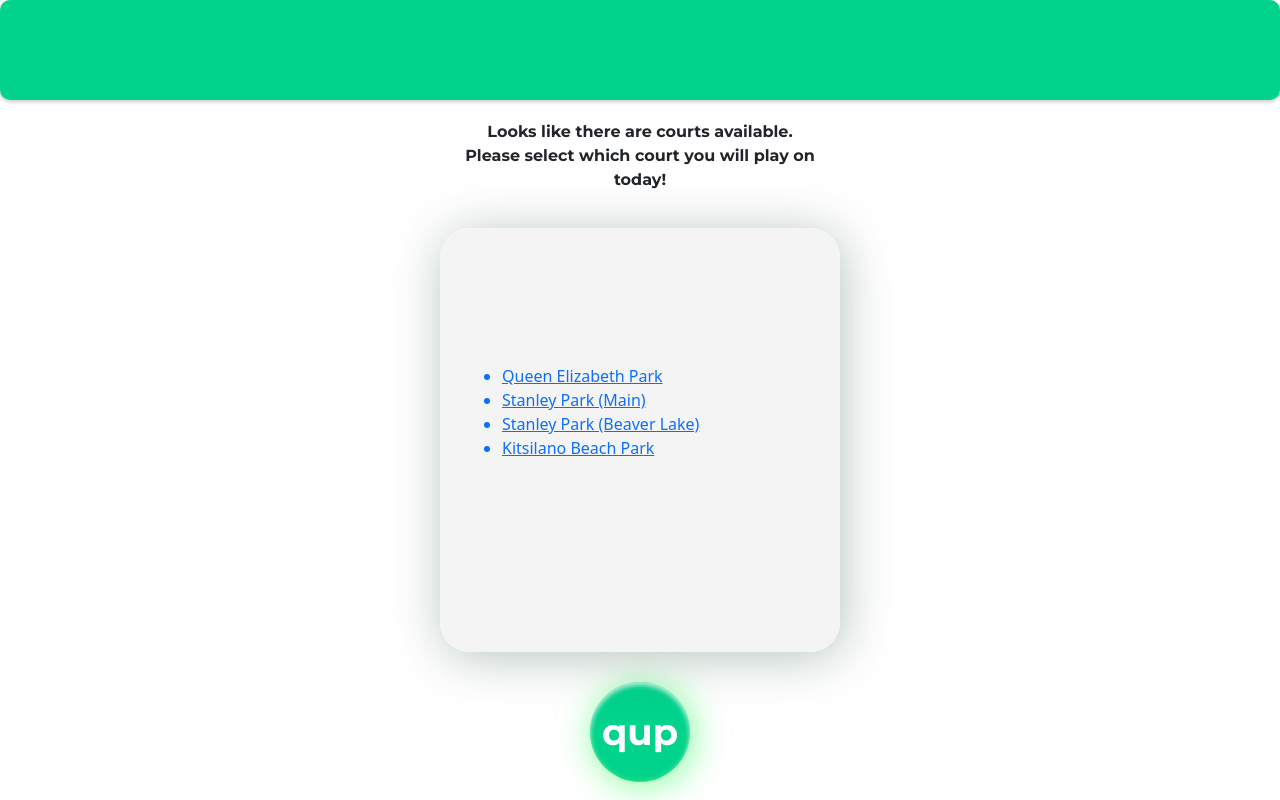
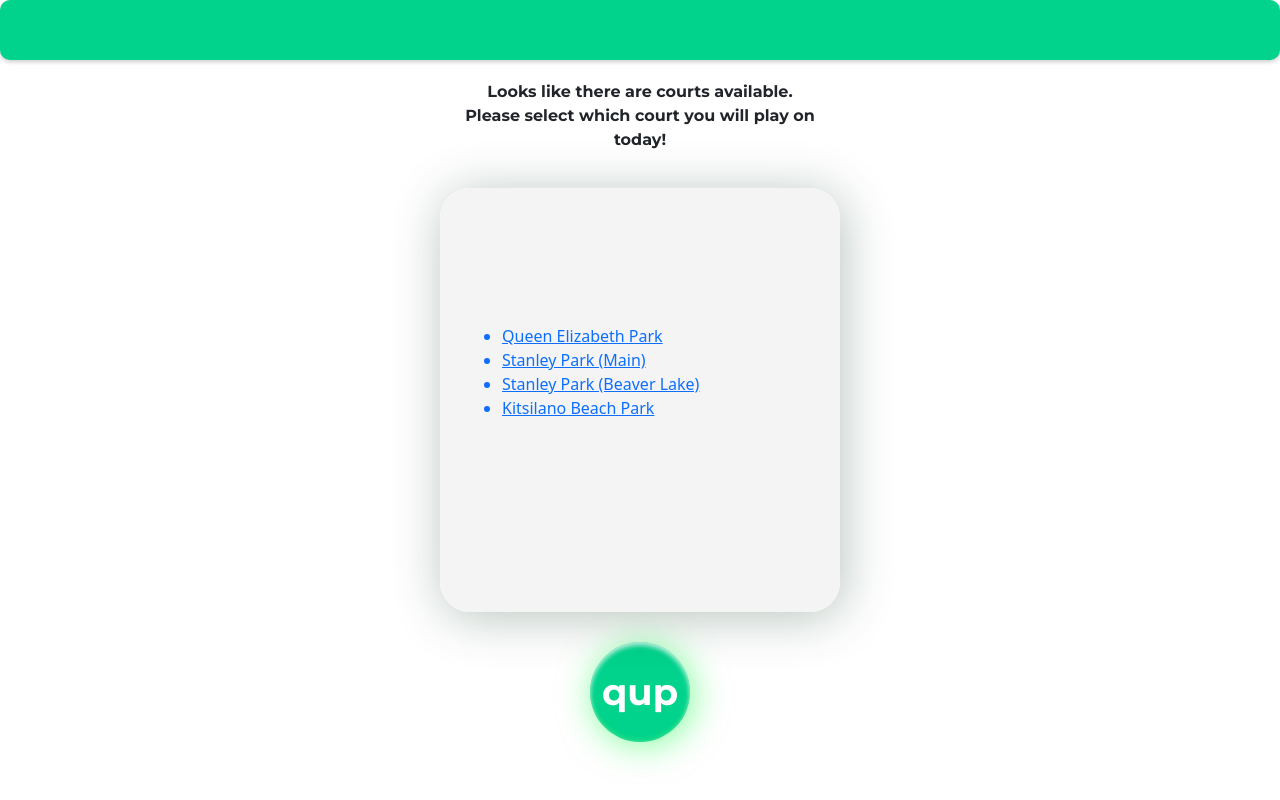
Before and after one commit to germainechu/CourtFinder-WebApp, a React (Create React App) app in the folder queup/: page /queue in a window 1280 px wide. Built offline with nearby package versions, Linux system fonts and the light colour scheme; no server answers.

Commit message:
many changes

```diff
--- a/queup/src/components/SecondPage/LocationHeader/LocationHeader.css
+++ b/queup/src/components/SecondPage/LocationHeader/LocationHeader.css
@@ -1,13 +1,18 @@
+.location-header--container {
+  display: flex;
+  background-color: var(--green-colour);
+  box-shadow: 0 2px 4px rgba(0, 0, 0, 0.2);
+  border-radius: 10px;
+  justify-content: left;
+  padding: 0 0 30px 15px;
+  text-wrap: wrap;
+}
+
 .location-header {
-    background-color: var(--green-colour);
     color: white;
-    padding: 10px 20px;
-    border-radius: 10px;
     display: flex;
     align-items: flex-start;
-    justify-content: left;
-    box-shadow: 0 2px 4px rgba(0, 0, 0, 0.2);
-    height: 100px; /* TODO: this should be auto */
+    height: 100%; /* TODO: this should be auto */
     font-family: "Montserrat", sans-serif;
     flex-direction: column;
     padding-top:30px;
--- a/queup/src/components/SecondPage/LocationHeader/LocationHeader.jsx
+++ b/queup/src/components/SecondPage/LocationHeader/LocationHeader.jsx
@@ -3,8 +3,10 @@ import './LocationHeader.css';
 
 const LocationHeader = ({ locationName, rating }) => {
   return (
+    <div className="location-header--container">
     <div className="location-header">
       <h1 className="location-name">{locationName}</h1>
+    </div>
     </div>
   );
 };
--- a/queup/src/components/SecondPage/LocationMap/QueueButton/QueueButton.jsx
+++ b/queup/src/components/SecondPage/LocationMap/QueueButton/QueueButton.jsx
@@ -5,10 +5,18 @@ import CourtInfo from './CourtInfo/CourtInfo';
 
 
 const QueueButton = () => {
-    const [showQueueItem, setShowQueueItem] = useState(false)
+    const [showQueueInfo, setShowQueueInfo] = useState(false)
+    const [progress, setProgress] = useState(0)
+
+    const updateProgress = (newProgress) => {
+      setProgress(newProgress)
+      console.log(newProgress)
+    }
 
     const handleClick = () => {
-        setShowQueueItem(true)
+        console.log("befoe: " + showQueueInfo)
+        setShowQueueInfo(!showQueueInfo)
+        console.log("after: " + !showQueueInfo)
     }
 
     //TODO: switch between QueueInfo and CourtInfo depending on:
@@ -18,8 +26,7 @@ const QueueButton = () => {
 
     return (
     <>
-    {showQueueItem && <QueueInfo/>}
-    {/* {showQueueItem && <CourtInfo/>} */}
+    {progress >= 100 ? <CourtInfo/> : showQueueInfo && <QueueInfo updateProgress={updateProgress} progress={progress}/>}
     <button className="queue-button" onClick={handleClick}>qup</button>
 
 
--- a/queup/src/components/SecondPage/LocationMap/QueueButton/QueueInfo/QueueInfo.jsx
+++ b/queup/src/components/SecondPage/LocationMap/QueueButton/QueueInfo/QueueInfo.jsx
@@ -1,14 +1,9 @@
-import React, { useState, useEffect } from "react";
+import React from "react";
 import CountdownTimer from "./CountdownTimer";
 import { ProgressBar } from "react-bootstrap";
 import "./QueueInfo.css";
 
-const QueueItem = () => {
-  const [progress, setProgress] = useState(0);
-  const updateProgress = (newProgress) => {
-    setProgress(newProgress);
-    console.log(newProgress);
-  }
+const QueueInfo = ({ progress, updateProgress }) => {
 
   return (
     <>
@@ -23,4 +18,4 @@ const QueueItem = () => {
   );
 };
 
-export default QueueItem;
+export default QueueInfo;
--- a/queup/src/components/SecondPage/SecondPage.jsx
+++ b/queup/src/components/SecondPage/SecondPage.jsx
@@ -10,8 +10,8 @@ const SecondPage = ({ username, playerNum }) => {
   const { locationID } = useParams();
   console.log(locationID);
   const locationDict = {"queen-elizabeth":"Queen Elizabeth Park",
-                        "stanley-park-1": "Stanley Park (Main Courts)",
-                        "stanley-park-2": "Stanley Park (Beaver Lake)",
+                        "stanley-park-1": "Stanley Park - Main Courts",
+                        "stanley-park-2": "Stanley Park - Beaver Lake",
                         "kits": "Kitsilano Beach Park"}
 
   useEffect(() => {
--- a/queup/src/components/StartPage/PlayerCount/PlayerCount.css
+++ b/queup/src/components/StartPage/PlayerCount/PlayerCount.css
@@ -14,7 +14,7 @@
     height: 40px; /* Height of the button */
     line-height: 40px; /* Center the text vertically */
     background-color: #fff;
-    border: none;
+    border: palegoldenrod;
     border-radius: 50%; /* Make it a circle */
     margin: 0 5px;
     cursor: pointer;
--- a/queup/src/components/StartPage/StartPage.css
+++ b/queup/src/components/StartPage/StartPage.css
@@ -29,4 +29,5 @@
   text-align: center;
   height:42px;
   width: 225px;
+  border-color: var(--green-colour);
 }
--- a/queup/src/components/StartPage/StartPage.jsx
+++ b/queup/src/components/StartPage/StartPage.jsx
@@ -26,7 +26,7 @@ const StartPage = ({
   const handleSubmit = (event) => {
     event.preventDefault();
     if (!username || !playerNum) {
-      alert("please fill in all fields");
+      alert("Please fill in your First Name.");
     } else {
       navigate(`/queue/${locationID}`);
     }
```
Also changed, not shown: 13 other files (tests, documents, lock files or other folders).
